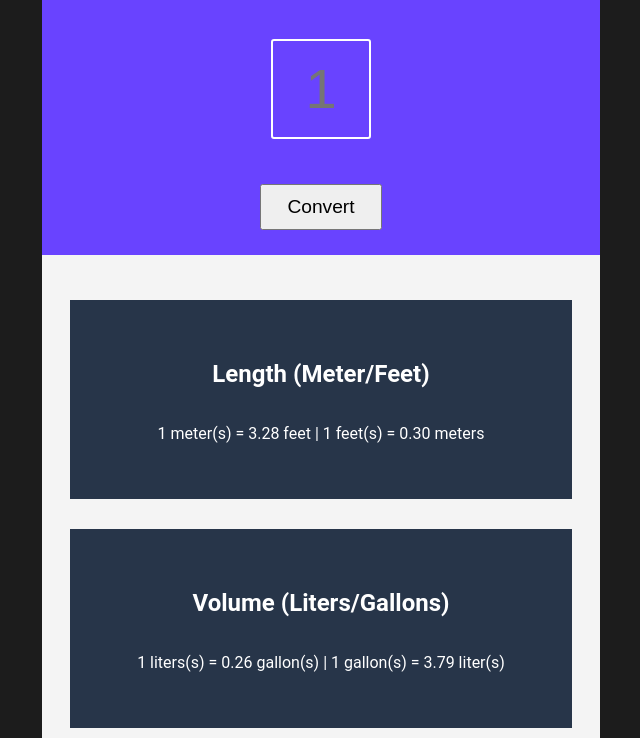
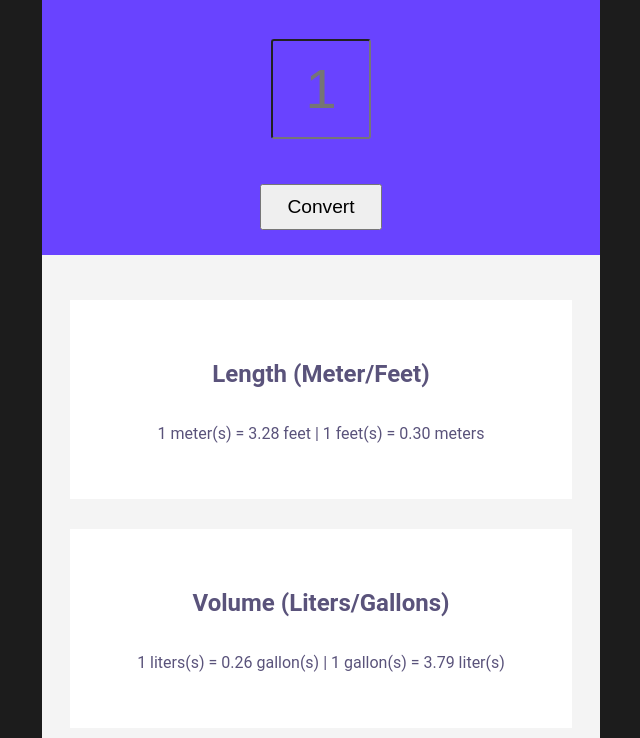
Before and after one commit to DeltaCharlieLema/UnitConverter, a website: page index.html in a window 1280 px wide. Shown: the part 62-800 px from the top of the page, without its empty margins (319-959 px from the left). Drawn offline with Linux system fonts and the light colour scheme.

Commit message:
fixed colors for white & dark mode

```diff
--- a/css/style.css
+++ b/css/style.css
@@ -1,10 +1,10 @@
     :root {
         --background-color: #1c1c1c;
-        --h1-text: #fff;
+        --h1-text: #5A537B;
         --header-color: #6943FF;
         --container-color: #F4F4F4;
-        --result-color: #273549;
-        --div-result: #fff;
+        --result-color: white;
+        --div-result: #fffff;
     }
 
     *{
@@ -37,13 +37,12 @@
         height: 100px;
         display: inline-block;
         width: 100px;
-        border: solid 0.15rem var(--h1-text);
         border-radius: 3px;
         margin: 20px;
         background: none;
         text-align: center;
         font-size: 3.5rem;
-        color: var(--h1-text);
+        color: white;
     }
     #convert{
         padding: 10px 25px;
```
